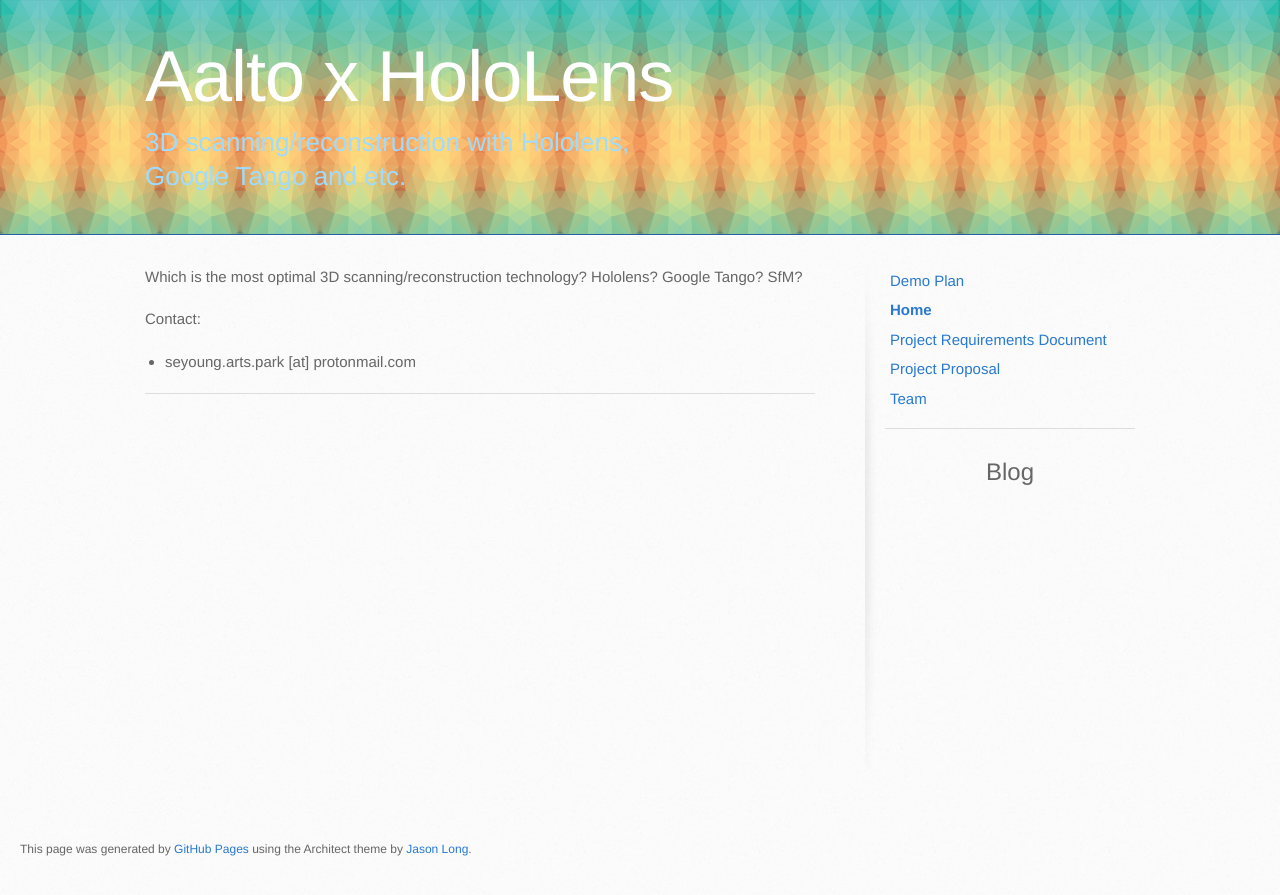
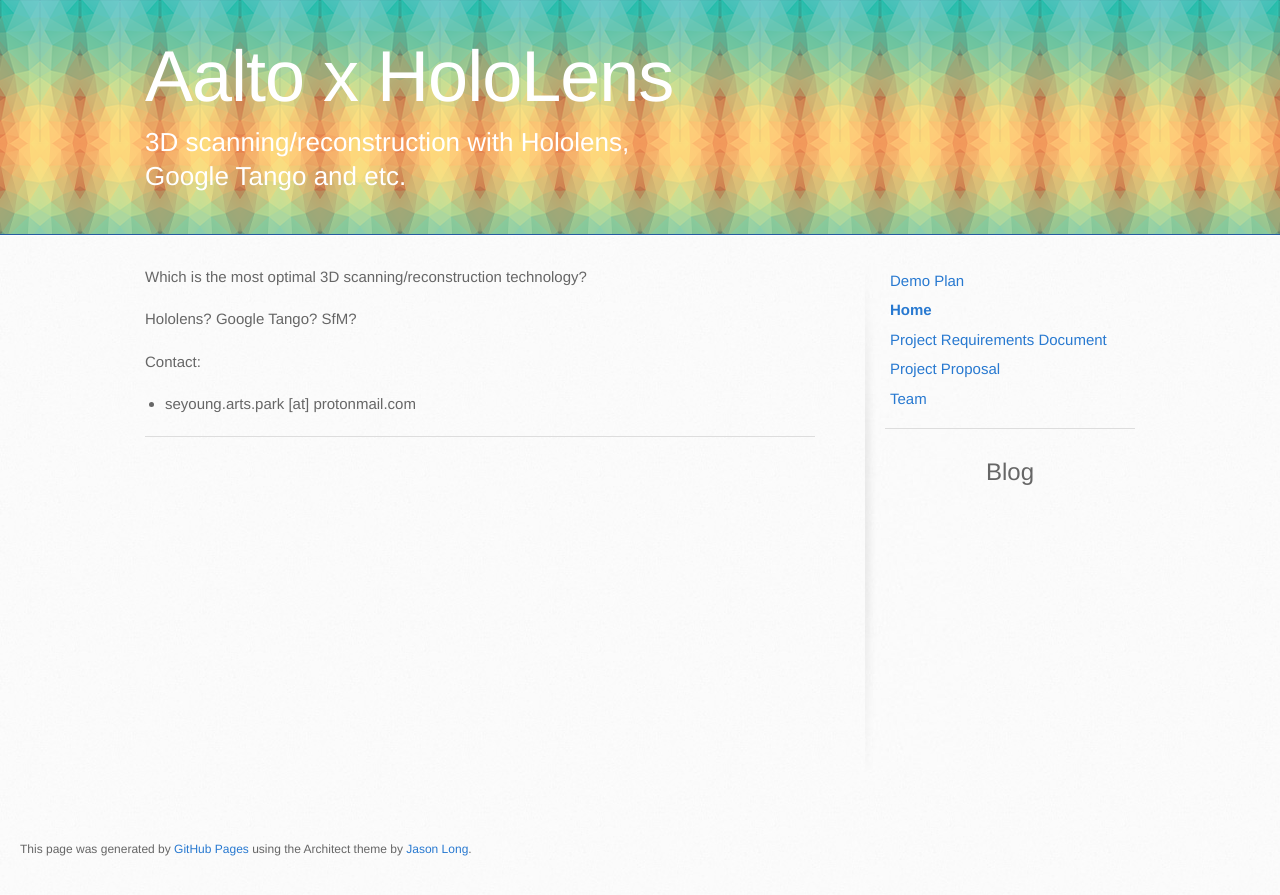
Before and after one commit to aalto-hololens-3D-scanning/aalto-hololens-3D-scanning.github.io, a Jekyll site: the page built from index.md, in a window 1280 px wide. Shown: the top 895 px of the page. Built offline with Jekyll 4.4.1, drawn with Linux system fonts in a browser that asks for light colours.

Commit message:
Edit header color

```diff
--- a/index.md
+++ b/index.md
@@ -3,7 +3,9 @@
 title: Home
 ---
 
-Which is the most optimal 3D scanning/reconstruction technology? Hololens? Google Tango? SfM?
+Which is the most optimal 3D scanning/reconstruction technology?
+
+Hololens? Google Tango? SfM?
 
 Contact:
 
--- a/stylesheets/stylesheet.css
+++ b/stylesheets/stylesheet.css
@@ -480,7 +480,7 @@
   font-size: 26px;
   font-weight: normal;
   line-height: 1.3;
-  color: #9ddcff;
+  color: #ffffff;
   letter-spacing: 0;
 }
 
```
